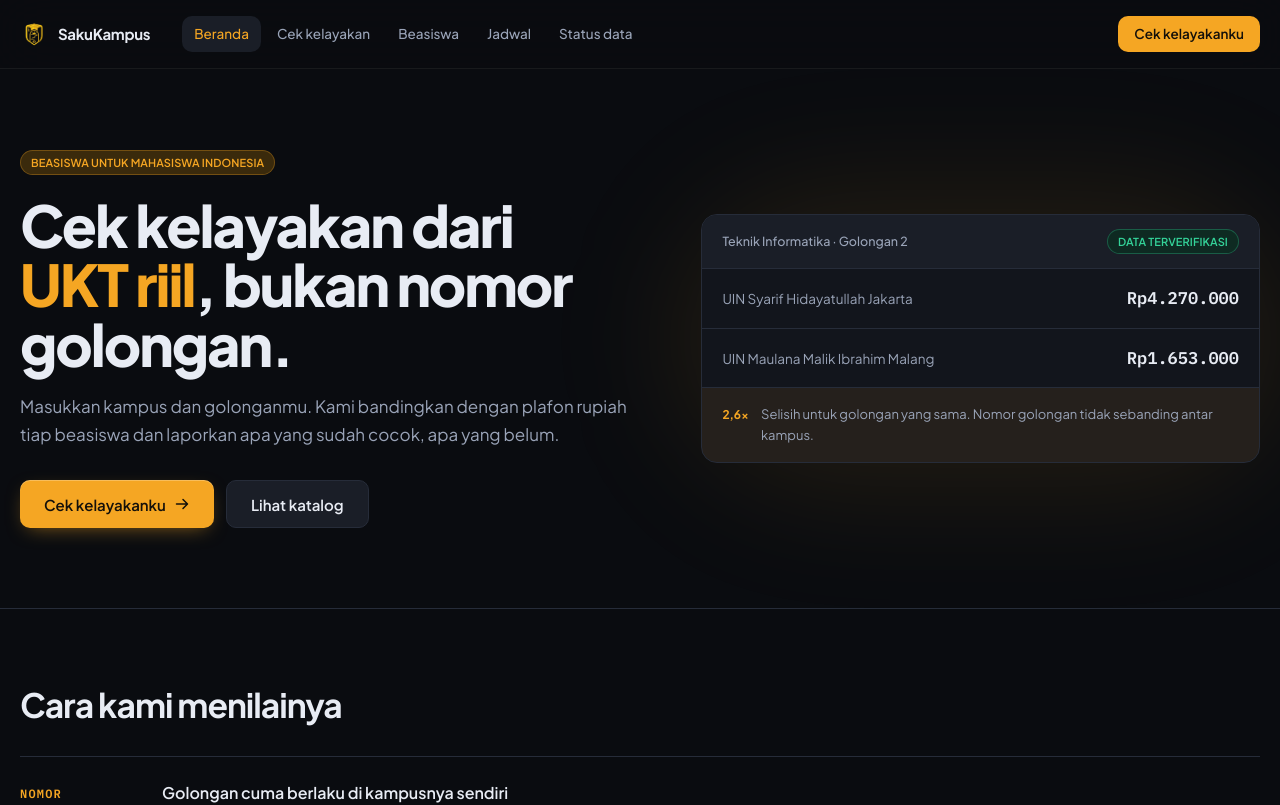
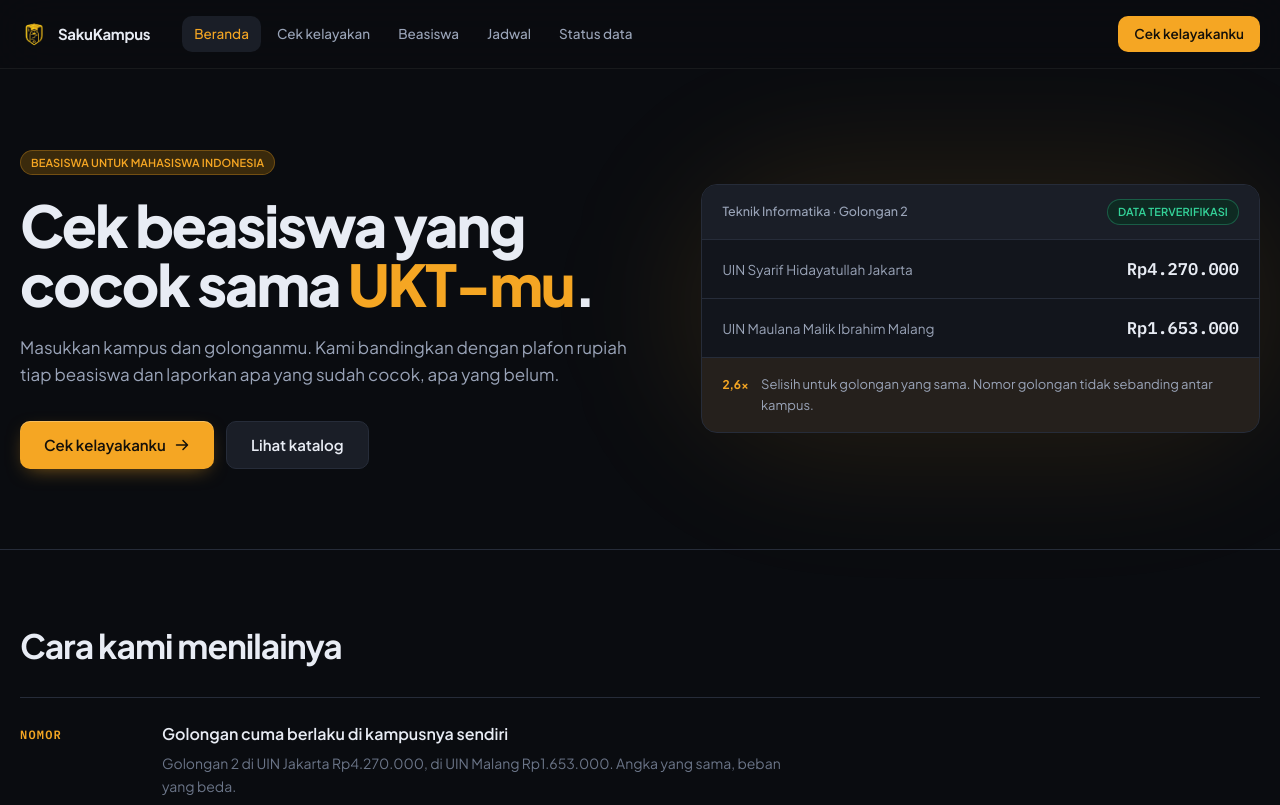
Before and after one commit to Sakamuraa/sakukampus, a Next.js app: page / in a window 1280 px wide. Shown: the top 805 px of the page. Built offline with nearby package versions, Linux system fonts and the light colour scheme.

Commit message:
copy: plainer hero headline, drop the X-not-Y construction

```diff
--- a/app/page.tsx
+++ b/app/page.tsx
@@ -71,7 +71,7 @@ export default function Home() {
 
             <Reveal delay={0.06}>
               <h1 className="max-w-[15ch] text-[clamp(2.1rem,6vw,3.6rem)] leading-[1.03] font-extrabold tracking-[-0.035em] text-ink">
-                Cek kelayakan dari <span className="text-accent">UKT riil</span>, bukan nomor golongan.
+                Cek beasiswa yang cocok sama <span className="text-accent">UKT-mu</span>.
               </h1>
             </Reveal>
 
```
